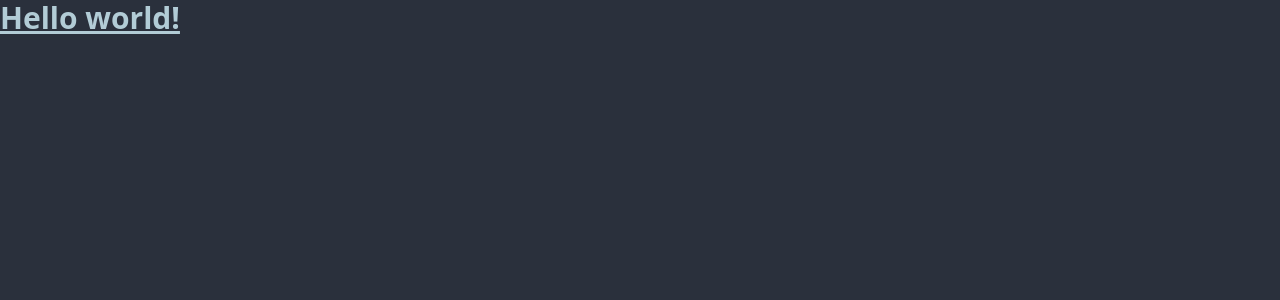
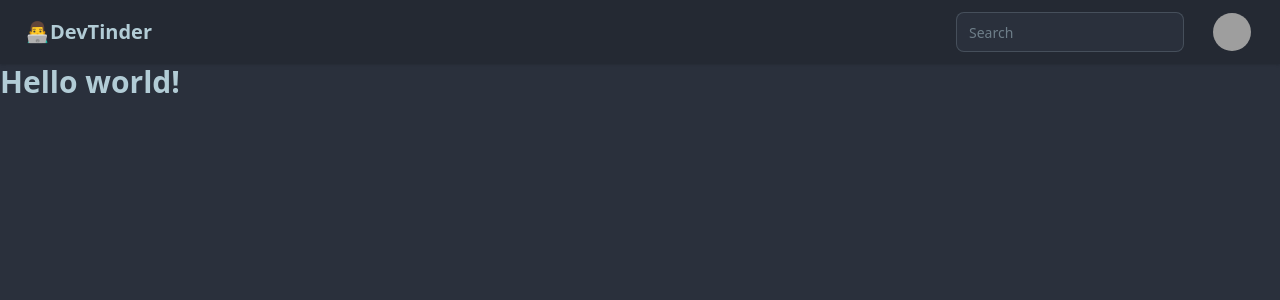
Before and after one commit to rf26538/devTinderFrontEnd, a React (Vite) app: page / in a window 1280 px wide. Shown: the top 300 px of the page. Built offline with nearby package versions, Linux system fonts and the light colour scheme; grey boxes are pictures that could not be loaded.

Commit message:
Added navbar from daisy UI

```diff
--- a/package.json
+++ b/package.json
@@ -13,6 +13,7 @@
     "@tailwindcss/vite": "^4.1.11",
     "react": "^19.1.1",
     "react-dom": "^19.1.1",
+    "react-router": "^7.8.0",
     "tailwindcss": "^4.1.11"
   },
   "devDependencies": {
--- a/src/App.jsx
+++ b/src/App.jsx
@@ -1,11 +1,52 @@
-
-
 function App() {
   return (
     <>
-      <h1 class="text-3xl font-bold underline">Hello world!</h1>
+      <div className="navbar bg-base-200 shadow-sm">
+        <div className="flex-1">
+          <a className="btn btn-ghost text-xl">👨‍💻DevTinder</a>
+        </div>
+        <div className="flex gap-2">
+          <input
+            type="text"
+            placeholder="Search"
+            className="input input-bordered w-24 md:w-auto"
+          />
+          <div className="dropdown dropdown-end mx-5">
+            <div
+              tabIndex={0}
+              role="button"
+              className="btn btn-ghost btn-circle avatar"
+            >
+              <div className="w-10 rounded-full">
+                <img
+                  alt="Tailwind CSS Navbar component"
+                  src="https://img.daisyui.com/images/stock/photo-1534528741775-53994a69daeb.webp"
+                />
+              </div>
+            </div>
+            <ul
+              tabIndex={0}
+              className="menu menu-sm dropdown-content bg-base-100 rounded-box z-1 mt-3 w-52 p-2 shadow"
+            >
+              <li>
+                <a className="justify-between">
+                  Profile
+                  <span className="badge">New</span>
+                </a>
+              </li>
+              <li>
+                <a>Settings</a>
+              </li>
+              <li>
+                <a>Logout</a>
+              </li>
+            </ul>
+          </div>
+        </div>
+      </div>
+      <h1 class="text-3xl font-bold">Hello world!</h1>
     </>
-  )
+  );
 }
 
-export default App
+export default App;
```
Also changed, not shown: 1 other file (tests, documents, lock files or other folders).
